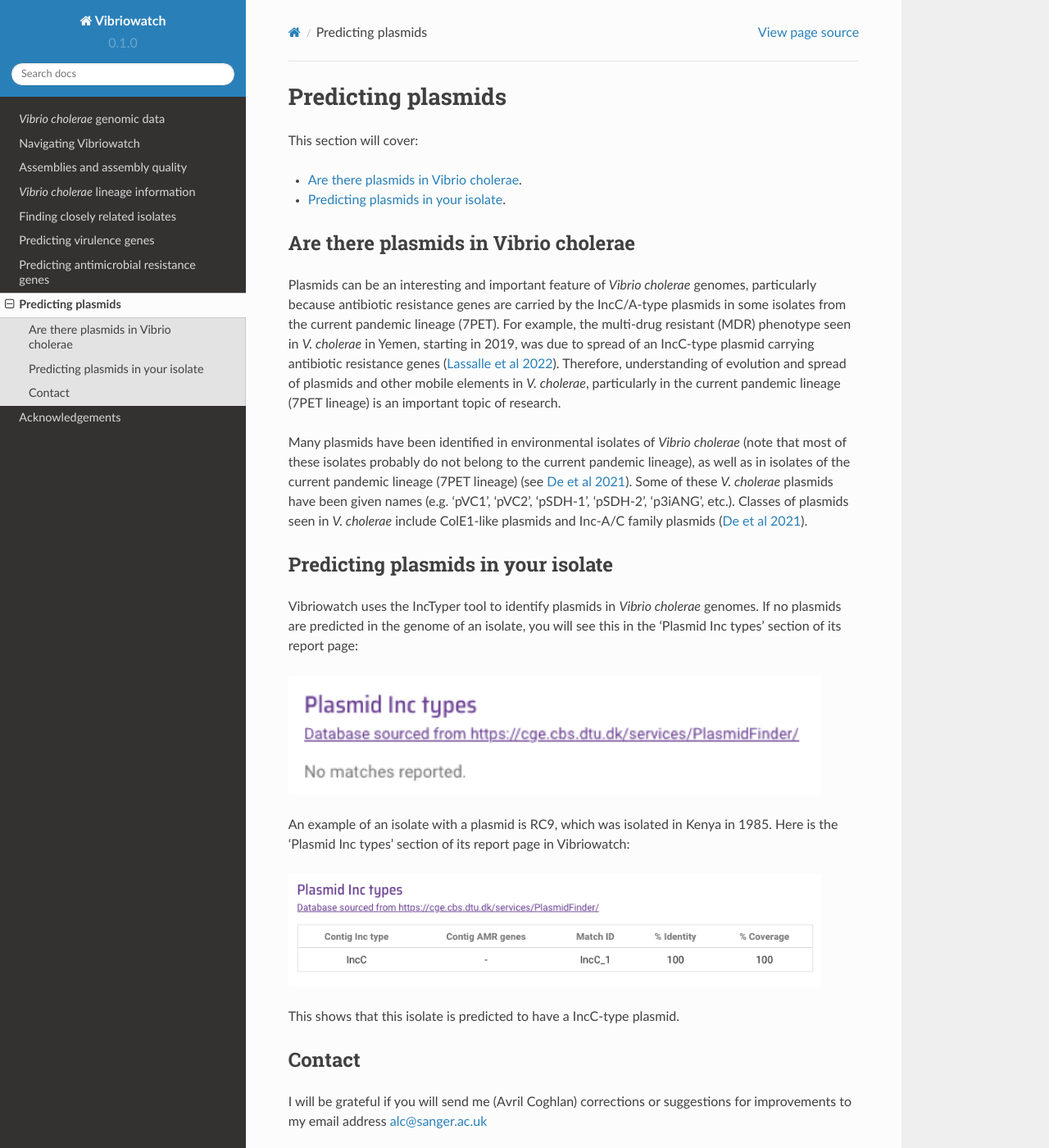
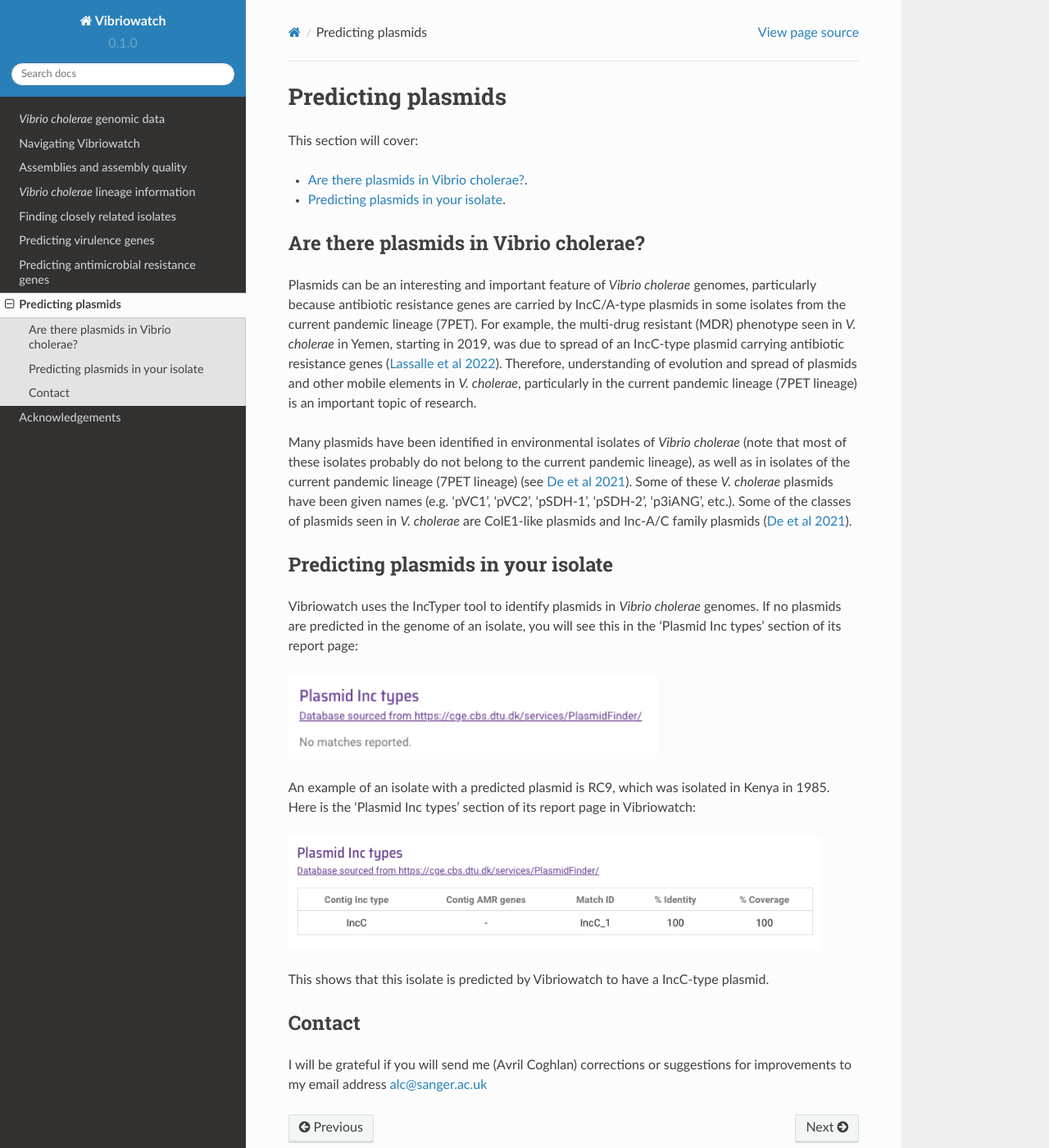
Before and after one commit to avrilcoghlan/vibriowatch, a Sphinx documentation site: the page built from docs/source/plasmids.rst, in a window 1280 px wide and 1400 px high. Shown: the whole window at 82% size. Built offline with Sphinx 7.4.7 and the Read the Docs theme 2.0.0, drawn with Linux system fonts in a browser that asks for light colours.

Commit message:
Update plasmids.rst
Small changes.

```diff
--- a/docs/source/plasmids.rst
+++ b/docs/source/plasmids.rst
@@ -23,7 +23,7 @@
 (note that most of these isolates probably do not belong to the current pandemic lineage), as well
 as in isolates of the current pandemic lineage (7PET lineage) (see `De et al 2021`_). Some of these
 *V. cholerae* plasmids have been given names (e.g. 'pVC1', 'pVC2', 'pSDH-1', 'pSDH-2', 'p3iANG', etc.).
-Classes of plasmids seen in *V. cholerae* include ColE1-like plasmids and Inc-A/C family plasmids (`De et al 2021`_).
+Some of the classes of plasmids seen in *V. cholerae* are ColE1-like plasmids and Inc-A/C family plasmids (`De et al 2021`_).
 
 .. _De et al 2021: https://www.frontiersin.org/articles/10.3389/fitd.2021.691604/full
 
@@ -35,15 +35,15 @@
 section of its report page:
 
 .. image:: Picture99.png
-  :width: 650
+  :width: 450
 
-An example of an isolate with a plasmid is RC9, which was isolated in Kenya in 1985.
+An example of an isolate with a predicted plasmid is RC9, which was isolated in Kenya in 1985.
 Here is the 'Plasmid Inc types' section of its report page in Vibriowatch:
 
 .. image:: Picture100.png
   :width: 650
 
-This shows that this isolate is predicted to have a IncC-type plasmid.
+This shows that this isolate is predicted by Vibriowatch to have a IncC-type plasmid.
 
 Contact
 -------
```
Also changed, not shown: other parts of docs/source/plasmids.rst (+4 -4 lines).
